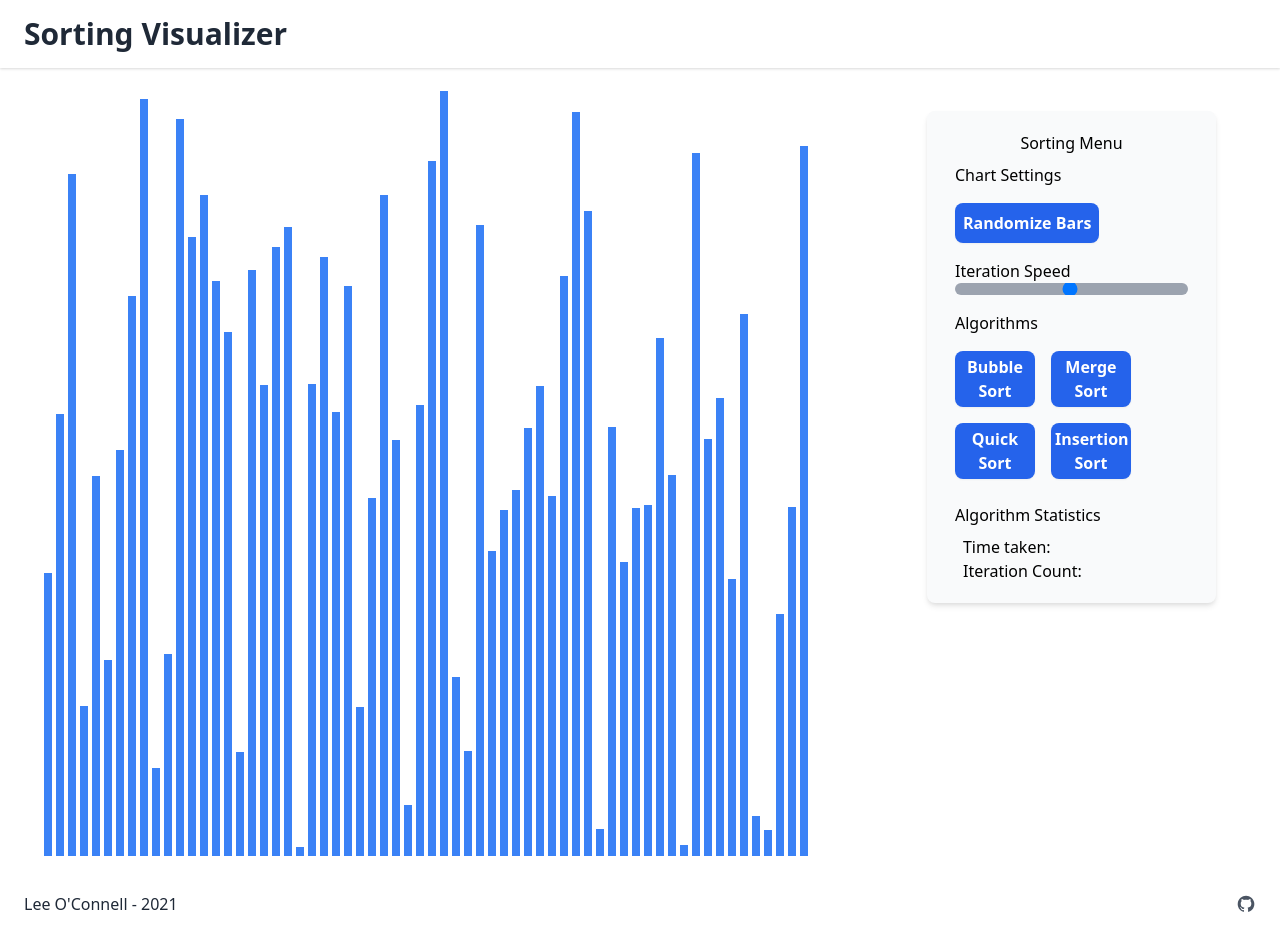
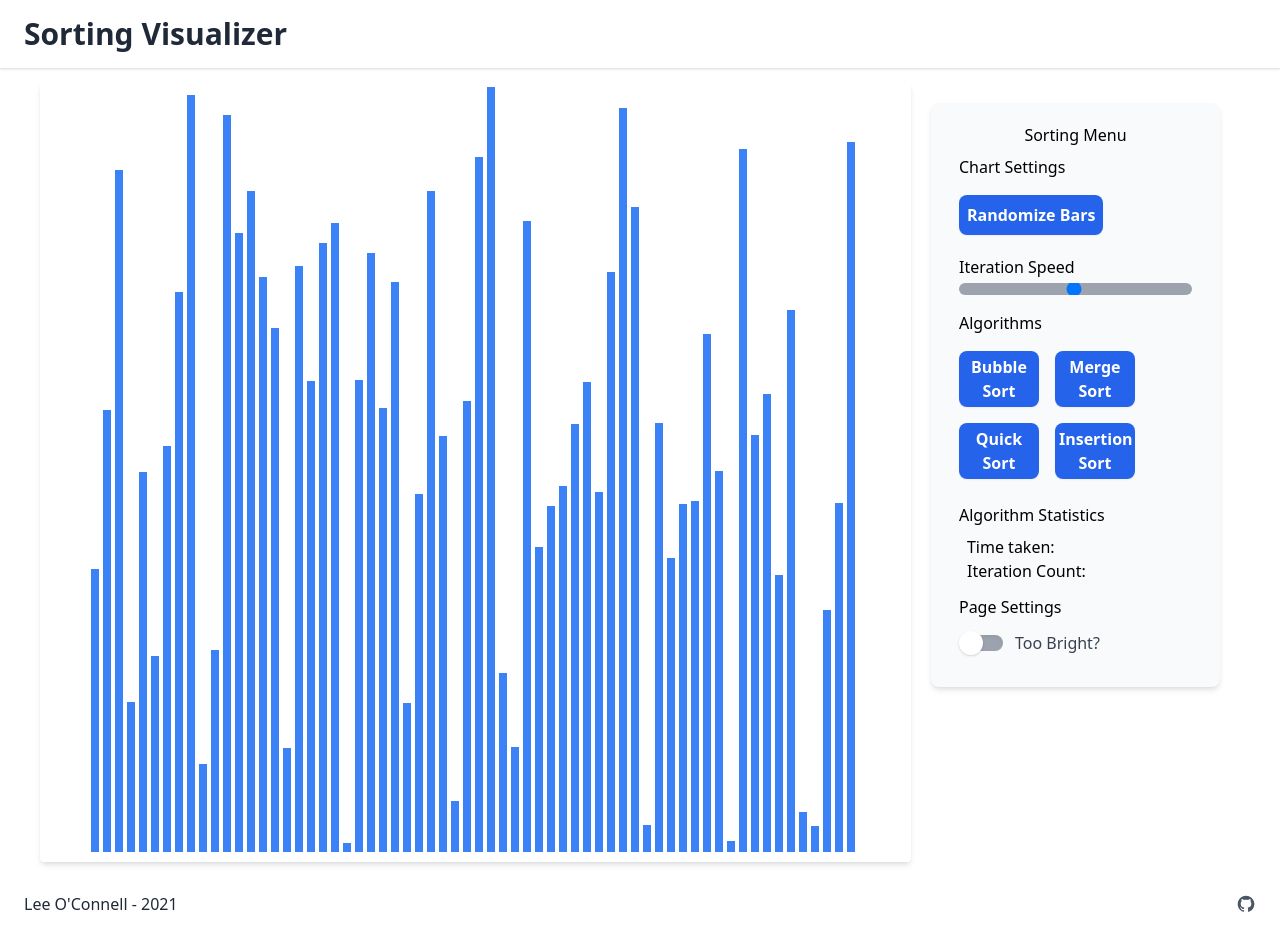
Before and after one commit to Leeoc/sorting-visualizer, a React (Create React App) app: page / in a window 1280 px wide. Built offline with nearby package versions, Linux system fonts and the light colour scheme.

Commit message:
feat(Darkmode): Added dark mode and darkmode toggle to app

```diff
--- a/src/App.js
+++ b/src/App.js
@@ -4,11 +4,10 @@ import Footer from "./components/Footer/Footer";
 
 function App() {
   return (
-    <div>
+    <div className="dark:bg-gray-700">
       <Navbar />
       <div className="flex items-center justify-center h-screen">
         <SortingVisualizer />
-
       </div>
       <Footer />
     </div>
--- /dev/null
+++ b/src/components/SortingMenu/SortingMenu.css
@@ -0,0 +1,3 @@
+input:checked ~ .dot {
+    transform: translateX(100%);
+  }
--- a/src/components/SortingMenu/SortingMenu.js
+++ b/src/components/SortingMenu/SortingMenu.js
@@ -1,4 +1,7 @@
 import React, { useState } from "react";
+
+import useDarkMode from "../../hooks/useDarkMode";
+import "./SortingMenu.css";
 
 const SortingMenu = ({
   randomize,
@@ -10,11 +13,12 @@ const SortingMenu = ({
   metaData,
 }) => {
   const [sliderValue, setSliderValue] = useState("50");
+  const [colorTheme, setTheme] = useDarkMode();
   return (
     <div className="h-50 w-96 p-5 m-5 bg-gray-50 shadow-md dark:bg-gray-800 rounded-lg self-start flex-grow-0">
-      <h1 className="text-center">Sorting Menu</h1>
+      <h1 className="text-center dark:text-gray-50">Sorting Menu</h1>
       <div className="items-center justify-center">
-        <h2 className="m-2">Chart Settings</h2>
+        <h2 className="m-2 dark:text-gray-50">Chart Settings</h2>
         <button
           type="button"
           className="font-bold object-center p-2 m-2 rounded-lg bg-blue-600 shadow-sm hover:shadow-md text-white bg-blue-500transition duration-500 ease-in-out hover:bg-blue-600 transform hover:-translate-y-1 hover:scale-110"
@@ -22,10 +26,10 @@ const SortingMenu = ({
         >
           Randomize Bars
         </button>
-        <label className="flex flex-col p-2">
+        <label className="flex flex-col p-2 dark:text-gray-50 mt-1">
           Iteration Speed
           <input
-            className="rounded-lg overflow-hidden appearance-none bg-gray-400 h-3 w-128"
+            className="rounded-lg overflow-hidden appearance-none bg-gray-400 h-3 w-128 dark:bg-gray-50 mt-1"
             type="range"
             min="1"
             max="100"
@@ -40,7 +44,7 @@ const SortingMenu = ({
       </div>
 
       <div className="">
-        <h2 className="m-2">Algorithms</h2>
+        <h2 className="m-2 dark:text-gray-50">Algorithms</h2>
         <button
           type="button"
           className="font-bold w-20 p-1 m-2 rounded-lg bg-blue-600 shadow-sm hover:shadow-md text-white transition duration-500 ease-in-out hover:bg-blue-600 transform hover:-translate-y-1 hover:scale-110"
@@ -72,17 +76,37 @@ const SortingMenu = ({
       </div>
 
       <div className="divide">
-        <h2 className="m-2 pt-2">Algorithm Statistics</h2>
-        <p className="ml-4">
+        <h2 className="m-2 pt-2 dark:text-gray-50">Algorithm Statistics</h2>
+        <p className="ml-4 dark:text-gray-50">
           Time taken:{" "}
           <span className="bold">
             {metaData.time ? `${metaData.time.toFixed(3)}ms` : ""}
           </span>
         </p>
-        <p className="ml-4">
+        <p className="ml-4 dark:text-gray-50">
           Iteration Count:
           <span className="bold">{metaData.iterationCount}</span>
         </p>
+      </div>
+
+      <div className="pt-1">
+        <h2 className="m-2 dark:text-gray-50">Page Settings</h2>
+        <label className="flex items-center cursor-pointer m-3">
+          <div className="relative">
+            <input
+              id="darkToggle"
+              type="checkbox"
+              className="sr-only"
+              onClick={() => setTheme(colorTheme)}
+              defaultChecked={false}
+            />
+            <div className="w-10 h-4 bg-gray-400 dark:bg-gray-50 rounded-full shadow-inner"></div>
+            <div className="dot absolute w-6 h-6 bg-white dark:bg-blue-600 rounded-full shadow -left-1 -top-1 transition"></div>
+          </div>
+          <div className="ml-3 text-gray-700 font-medium dark:text-gray-50">
+            Too Bright?
+          </div>
+        </label>
       </div>
     </div>
   );
--- a/src/components/SortingVisualizer/SortingVisualizer.js
+++ b/src/components/SortingVisualizer/SortingVisualizer.js
@@ -158,8 +158,8 @@ const SortingVisualizer = (props) => {
   }, [width]);
 
   return (
-    <div className="flex">
-      <div className="container items-center justify-center drop-shadow-md dark:bg-gray-800 h-full flex-grow">
+    <div className="flex items-center justify-center place-items-center mb-2">
+      <div className="container  place-items-center text-center shadow-md p-1  drop-shadow-md dark:bg-gray-800 h-full flex-grow rounded p-1">
         {array.map((value, idx) => {
           return (
             <div
--- /dev/null
+++ b/src/hooks/useDarkMode.js
@@ -0,0 +1,19 @@
+import { useEffect, useState } from "react";
+
+const useDarkMode = () => {
+  const [theme, setTheme] = useState("light");
+  const colorTheme = theme === "light" ? "dark" : "light";
+
+  useEffect(
+    () => {
+      const root = window.document.documentElement;
+      root.classList.remove(colorTheme);
+      root.classList.add(theme);
+    },
+    [theme],
+    colorTheme
+  );
+  return [colorTheme, setTheme];
+};
+
+export default useDarkMode;
--- a/tailwind.config.js
+++ b/tailwind.config.js
@@ -1,6 +1,6 @@
 module.exports = {
-  purge: ['./src/**/*.{js,jsx,ts,tsx}', './public/index.html'],
-  darkMode: false, // or 'media' or 'class'
+  purge: ["./src/**/*.{js,jsx,ts,tsx}", "./public/index.html"],
+  darkMode: "class", // or 'media' or 'class'
   theme: {
     extend: {},
   },
@@ -8,4 +8,4 @@ module.exports = {
     extend: {},
   },
   plugins: [],
-}
+};
```
